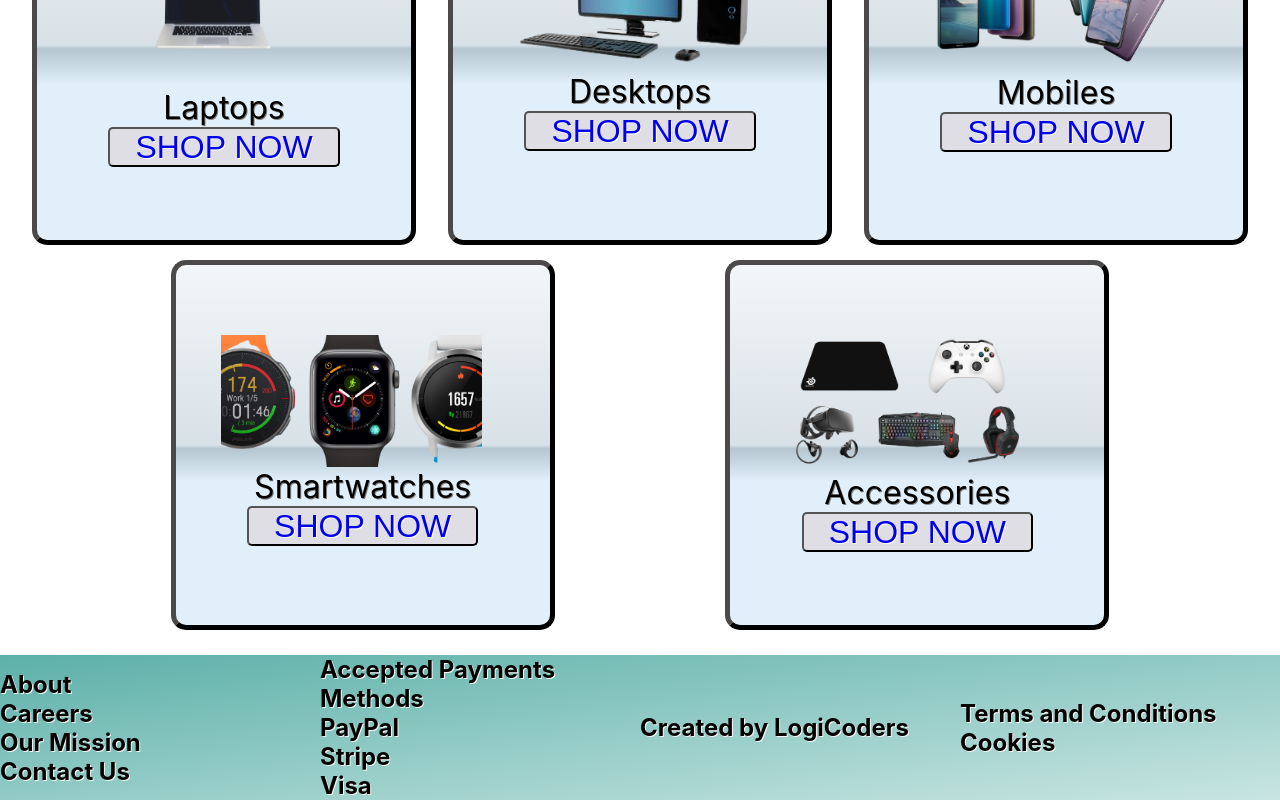
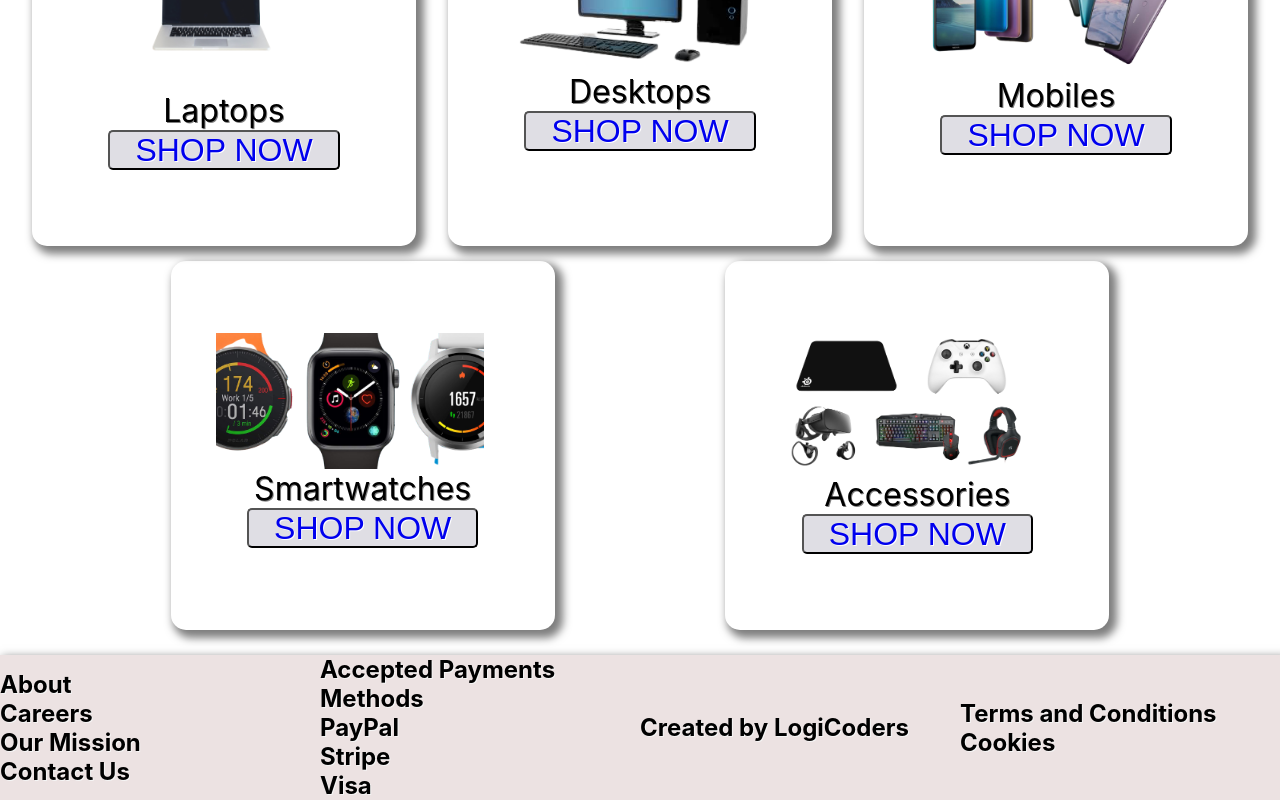
Before and after one commit to JanisMc/TeamEcommerceWebsite, a React (Create React App) app in the folder client/: page / in a window 1280 px wide. Shown: the part 413-1213 px from the top of the page. Built offline with nearby package versions, Linux system fonts and the light colour scheme; a web font is replaced by a local one.

Commit message:
Added Style

```diff
--- a/client/src/App.css
+++ b/client/src/App.css
@@ -18,17 +18,11 @@
 }
 
 .productCard, .cardCategory{
-
-    background: #f2f6f8;
-    background: -moz-linear-gradient(top,  #f2f6f8 0%, #d8e1e7 50%, #b5c6d0 51%, #e0eff9 50%);
-    background: -webkit-linear-gradient(top,  #f2f6f8 0%,#d8e1e7 50%,#b5c6d0 51%,#e0eff9 30%);
-    background: linear-gradient(to bottom,  #f2f6f8 0%,#d8e1e7 50%,#b5c6d0 51%,#e0eff9 60%);
-    filter: progid:DXImageTransform.Microsoft.gradient( startColorstr='#f2f6f8', endColorstr='#e0eff9',GradientType=0 );
+    -webkit-box-shadow: 5px 5px 9px 3px rgba(0,0,0,0.51);
+    box-shadow: 5px 5px 9px 3px rgba(0,0,0,0.51);
     width: 30%;
     display:flex;
     justify-content: center;
-    border-style: outset;
-    border-color: rgb(75, 73, 73);
     border-width: 5px;
     border-radius: 15px;
     flex-direction: column;
@@ -106,6 +100,8 @@
     max-height: auto;
     width: 100%;
     background-size: cover;
+    -webkit-box-shadow: 5px 7px 9px -2px rgba(0,0,0,0.43);
+    box-shadow: 5px 7px 9px -2px rgba(0,0,0,0.43);
 }
 
 .title, .motto{
@@ -132,12 +128,9 @@
 }
 
 .footer{
-    background: linear-gradient(
-    to right bottom,
-    rgba(74, 168, 159, 0.9),
-    rgba(74, 168, 159, 0.6),
-    rgba(74, 168, 159, 0.3)
-  );
+    -webkit-box-shadow: 5px 5px 9px 3px rgba(0,0,0,0.51);
+    box-shadow: 5px 5px 9px 3px rgba(0,0,0,0.51);
+    background: rgb(236, 226, 226);
     display: flex;
     justify-content: center;
     align-items: center;
```
